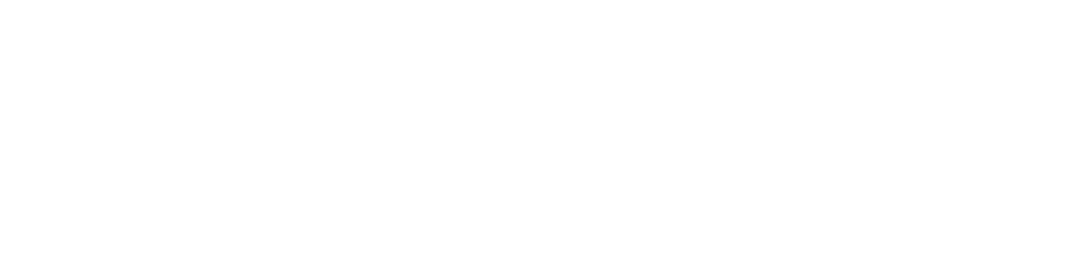
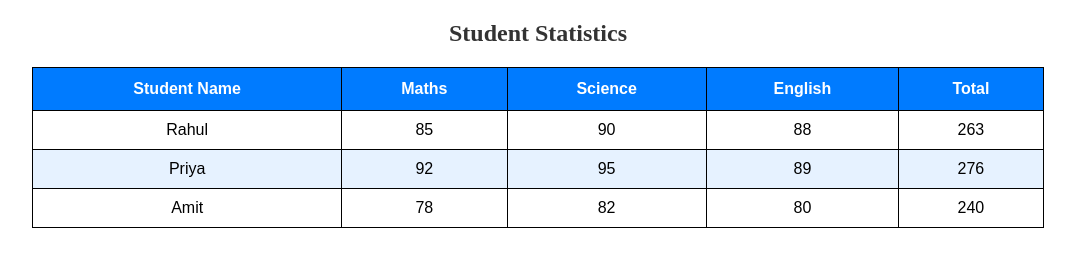
Before and after one commit to acciojob/Styled-Table-khushihajare11, a website: page main.html in a window 1280 px wide. Shown: the whole page, without its empty margins (102-1177 px from the left). Drawn offline with Linux system fonts and the light colour scheme.

Commit message:
created a submission

```diff
--- a/main.html
+++ b/main.html
@@ -1,14 +1,50 @@
 <!DOCTYPE html>
 <html lang="en">
 <head>
-    <meta charset="UTF-8">
-    <meta http-equiv="X-UA-Compatible" content="IE=edge">
-    <meta name="viewport" content="width=device-width, initial-scale=1.0">
-    <title>Document</title>
+     <title>Styled Table</title>
     <link rel="stylesheet" href="styles.css">
 </head>
 <body>
     <!-- add table here -->
+  <h2>Student Statistics</h2>
+
+    <table>
+        <thead>
+            <tr>
+                <th>Student Name</th>
+                <th>Maths</th>
+                <th>Science</th>
+                <th>English</th>
+                <th>Total</th>
+            </tr>
+        </thead>
+
+        <tbody>
+            <tr>
+                <td>Rahul</td>
+                <td>85</td>
+                <td>90</td>
+                <td>88</td>
+                <td>263</td>
+            </tr>
+
+            <tr>
+                <td>Priya</td>
+                <td>92</td>
+                <td>95</td>
+                <td>89</td>
+                <td>276</td>
+            </tr>
+
+            <tr>
+                <td>Amit</td>
+                <td>78</td>
+                <td>82</td>
+                <td>80</td>
+                <td>240</td>
+            </tr>
+        </tbody>
+    </table>
 
 
 </body>
--- a/styles.css
+++ b/styles.css
@@ -1 +1,33 @@
 /* your code */
+        table {
+            width: 80%;
+            border-collapse: collapse;
+            margin: 20px auto;
+            font-family: Arial, sans-serif;
+            text-align: center;
+        }
+
+        th {
+            background-color: #007bff;
+            color: white;
+            padding: 12px;
+            border: 1px solid black;
+        }
+
+        td {
+            padding: 10px;
+            border: 1px solid black;
+        }
+
+        tbody tr:nth-child(even) {
+            background-color: #e6f2ff;
+        }
+
+        tbody tr:nth-child(odd) {
+            background-color: #ffffff;
+        }
+
+        h2 {
+            text-align: center;
+            color: #333;
+        }
```
